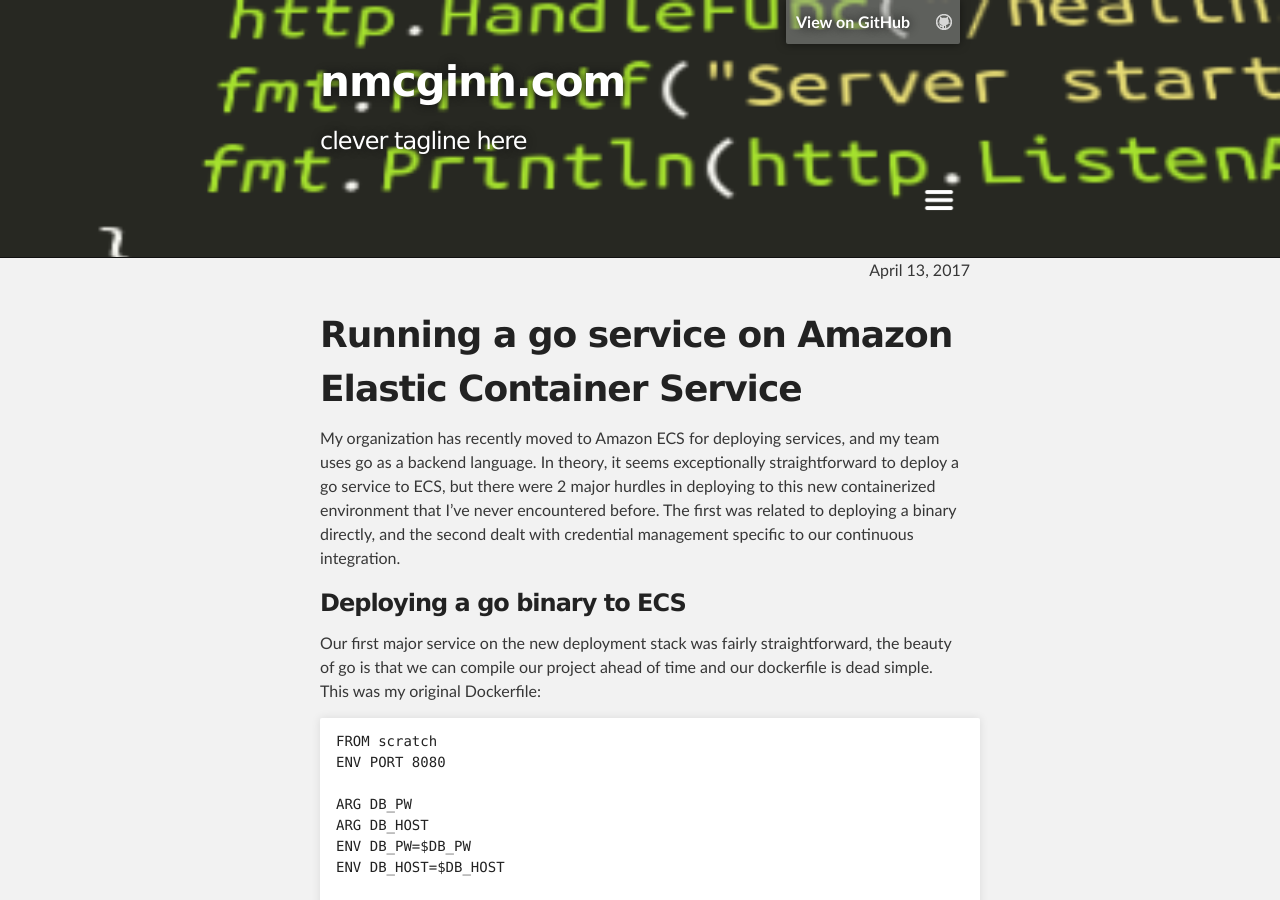
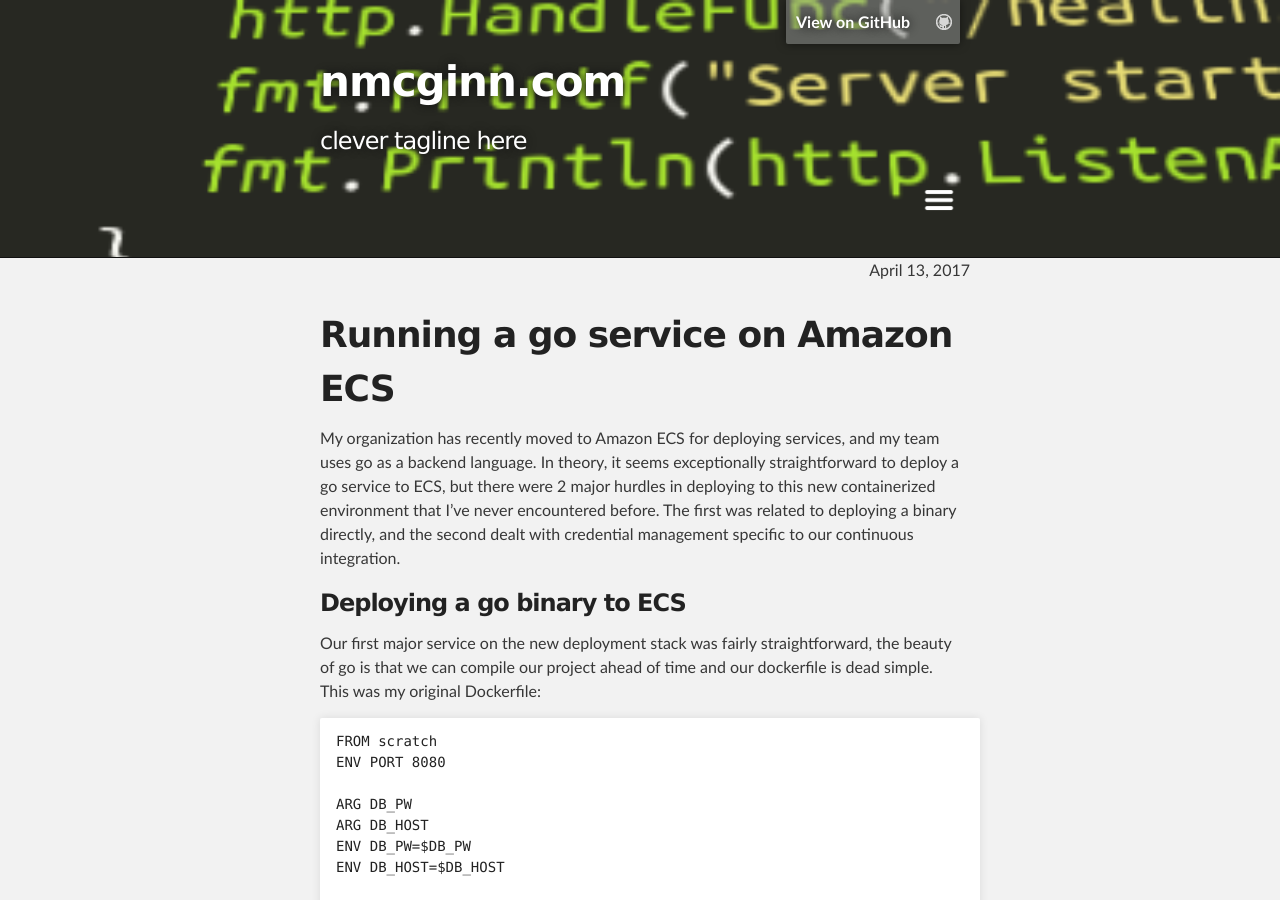
Before and after one commit to nmcginn/blog, a Jekyll site: the page built from _posts/2017-04-13-running-go-on-aws.markdown, in a window 1280 px wide and 900 px high. Built offline with Jekyll 4.4.1, drawn with Linux system fonts in a browser that asks for light colours.

Commit message:
Update 2017-04-13-running-go-on-aws.markdown

```diff
--- a/_posts/2017-04-13-running-go-on-aws.markdown
+++ b/_posts/2017-04-13-running-go-on-aws.markdown
@@ -4,7 +4,7 @@ title: Running go on AWS ECS
 category: 2017
 ---
 
-# Running a go service on Amazon Elastic Container Service
+# Running a go service on Amazon ECS
 
 My organization has recently moved to Amazon ECS for deploying services, and my team uses go as a backend language. In theory, it seems exceptionally straightforward to deploy a go service to ECS, but there were 2 major hurdles in deploying to this new containerized environment that I've never encountered before. The first was related to deploying a binary directly, and the second dealt with credential management specific to our continuous integration.
 
```
